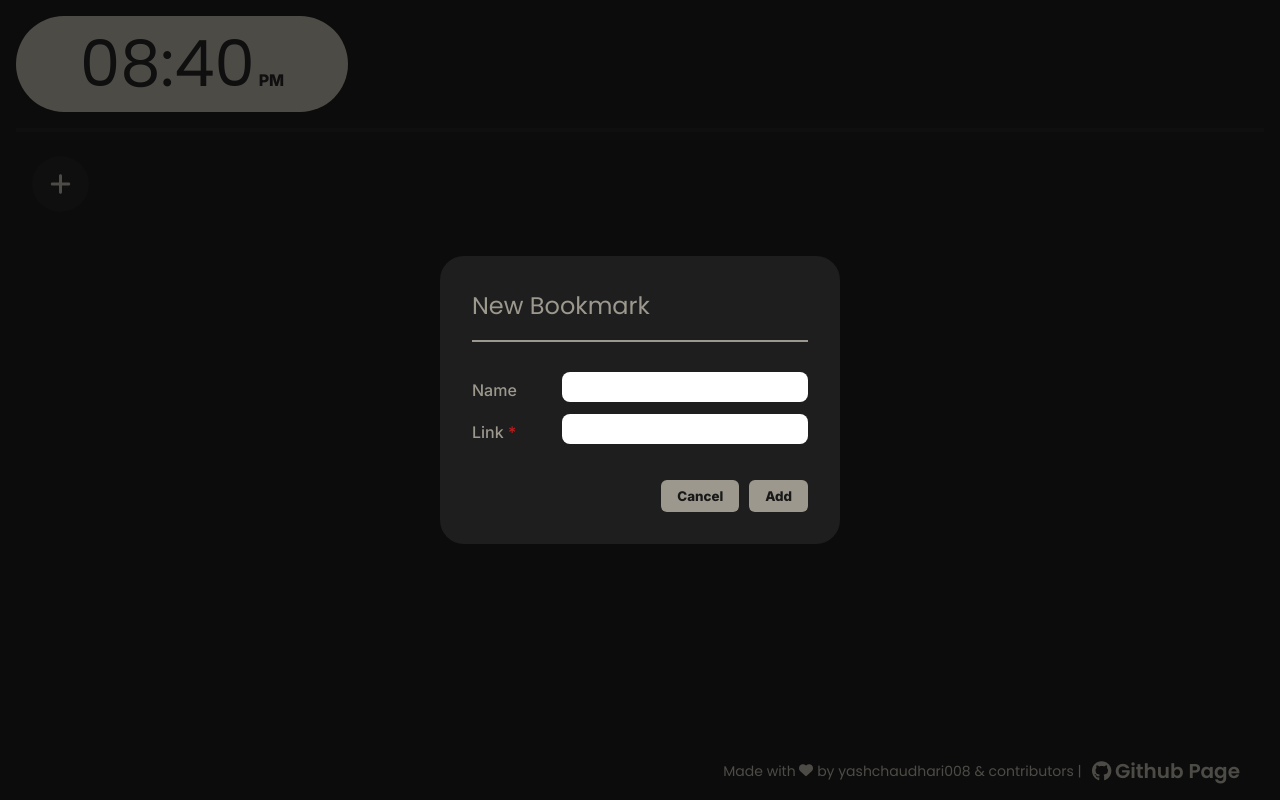
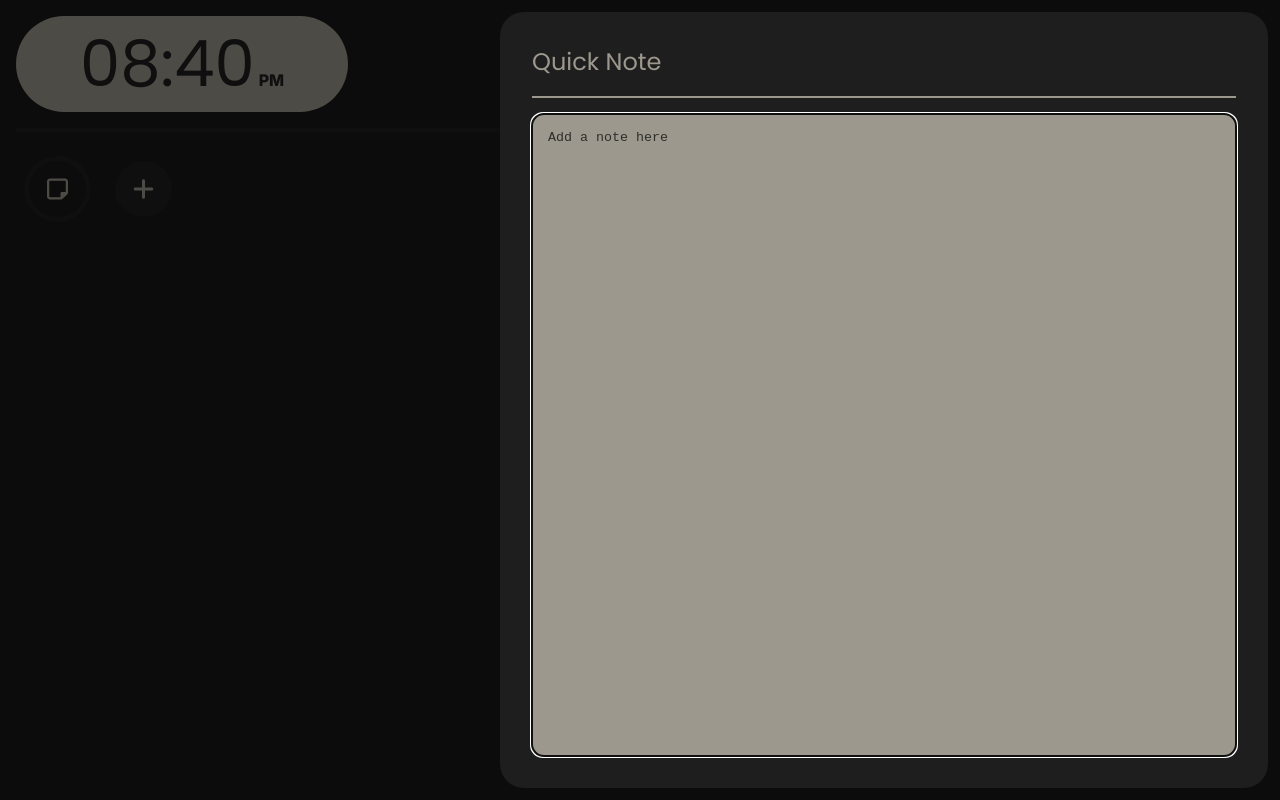
Before and after one commit to yashchaudhari008/minime, a React (Vite) app: page / in a window 1280 px wide. Both pictures are taken after a click on the button 60 px from the left and 184 px from the top of the page. Built offline with nearby package versions, Linux system fonts and the light colour scheme.

Commit message:
[FEATURE] Add quick notes widget (#67)
* added notepad icon

* added notepad

* added new right modal type

* close when click outside modal content

* saving notepad content

* onFocus caret move to end

* close modal when escape is pressed

```diff
--- a/src/components/AddEditWidgetModal/AddWidgetModal.tsx
+++ b/src/components/AddEditWidgetModal/AddWidgetModal.tsx
@@ -42,7 +42,7 @@ const AddEditWidgetModal = ({
 	const defaultName = isEditModal ? widgetToEditData?.name || "" : "";
 	const defaultLink = isEditModal ? widgetToEditData?.link || "" : "";
 	return (
-		<Modal showModal={show} headerText={`${isEditModal ? "Edit" : "New"} Bookmark`}>
+		<Modal showModal={show} onCloseClick={onClose} headerText={`${isEditModal ? "Edit" : "New"} Bookmark`}>
 			<form className={styles.modalContent} onSubmit={onFormSubmit}>
 				<div className={styles.formInputHolder}>
 					<InputField id="name" label="Name" defaultValue={defaultName} />
--- /dev/null
+++ b/src/components/NotepadWidgetModal/NotepadWidgetModal.tsx
@@ -0,0 +1,49 @@
+import { useEffect, useState } from "react";
+import { getNotepadContent, saveNotepadContent } from "../../utils/notepadUtils";
+import Modal from "../shared/Modal/Modal";
+import styles from "./notepadWidgetModal.module.scss";
+
+type NotepadWidgetModalProps = {
+	show: boolean;
+	onClose: () => void;
+};
+
+const NotepadWidgetModal = ({
+	show,
+	onClose,
+}: NotepadWidgetModalProps) => {
+	const [notepadContent, setNotepadContent] = useState("");
+
+	useEffect(() => {
+		const ls_NotepadContent = getNotepadContent();
+		if (ls_NotepadContent) {
+			setNotepadContent(notepadContent);
+		}
+	}, [])
+
+	useEffect(() => {
+		const autoSaveTimer = setTimeout(() => {
+			saveNotepadContent(notepadContent);
+		}, 500);
+
+		return () => clearTimeout(autoSaveTimer);
+	}, [notepadContent])
+
+	const onChangeHandler = (e: React.ChangeEvent<HTMLTextAreaElement>) => {
+		setNotepadContent(e.target.value);
+	}
+	const onFocusHandler = (e: React.FocusEvent<HTMLTextAreaElement>) => {
+		// https://gist.github.com/piyonishi/409ecbd07f7b86b7da205ad61210a275
+		const tempContent = e.target.value;
+		e.target.value = "";
+		e.target.value = tempContent;
+	}
+
+	return (
+		<Modal showModal={show} onCloseClick={onClose} headerText="Quick Note" rightSideModal>
+			<textarea id="notes" autoFocus onFocus={onFocusHandler} value={notepadContent} onChange={onChangeHandler} className={styles.notes} placeholder="Add a note here" />
+		</Modal>
+	);
+};
+
+export default NotepadWidgetModal;
--- /dev/null
+++ b/src/components/NotepadWidgetModal/notepadWidgetModal.module.scss
@@ -0,0 +1,13 @@
+@import "/src/styles/variables.scss";
+
+.notes {
+	resize: none;
+	height: 100%;
+	padding: 16px;
+	background-color: $modalTextColor;
+	border-radius: $widgetBorderRadiusOnHover;
+	border: none;
+	&::placeholder {
+		color: rgba(#000, 0.7);
+	}
+}
--- a/src/components/WidgetHolder/WidgetHolder.tsx
+++ b/src/components/WidgetHolder/WidgetHolder.tsx
@@ -14,12 +14,15 @@ import AddNewWidgetBtn from "../widgets/AddNewWidgetBtn/AddNewWidgetBtn";
 import BookmarkWidget from "../widgets/BookmarkWidget/BookmarkWidget";
 import AddEditWidgetModal from "../AddEditWidgetModal/AddWidgetModal";
 import DraggableWidget from "./DraggableWidget";
+import NotepadWidget from "../widgets/NotepadWidget/NotepadWidget";
+import NotepadWidgetModal from "../NotepadWidgetModal/NotepadWidgetModal";
 import styles from "./widgetHolder.module.scss";
 
 const EDIT_WIDGET_EMPTY_STATE = -1;
 
 const WidgetHolder = () => {
 	const [showAddNewWidgetModal, setShowAddNewWidgetModal] = useState(false);
+	const [showNotepadWidgetModal, setShowNotepadWidgetModal] = useState(false);
 	const [widgetsData, setWidgetsData] = useState(getWidgets());
 	const [editWidgetIndex, setEditWidgetIndex] = useState(EDIT_WIDGET_EMPTY_STATE);
 
@@ -49,6 +52,14 @@ const WidgetHolder = () => {
 				return null;
 		}
 	};
+
+	const openNotepadWidgetModal = () => {
+		setShowNotepadWidgetModal(true);
+	}
+
+	const closeNotepadWidgetModal = () => {
+		setShowNotepadWidgetModal(false);
+	}
 
 	const openAddNewWidgetModal = () => {
 		setShowAddNewWidgetModal(true);
@@ -82,6 +93,7 @@ const WidgetHolder = () => {
 	return (
 		<div className={styles.widgetHolderWrapper}>
 			<div className={styles.widgetHolder}>
+				<NotepadWidget onClick={openNotepadWidgetModal} />
 				<DndProvider backend={HTML5Backend}>
 					{widgetsData.map((widgetData, index) => {
 						const widgetClass = classNames(styles.widget, {
@@ -109,6 +121,10 @@ const WidgetHolder = () => {
 				addEditHandler={addEditHandler.bind(this, editWidgetIndex)}
 				widgetToEditData={widgetsData.find((_, index) => editWidgetIndex === index)}
 			/>
+			<NotepadWidgetModal
+				show={showNotepadWidgetModal}
+				onClose={closeNotepadWidgetModal}
+			/>
 		</div>
 	);
 };
--- a/src/components/shared/Modal/Modal.tsx
+++ b/src/components/shared/Modal/Modal.tsx
@@ -1,20 +1,37 @@
 import React from "react";
 import styles from "./modal.module.scss";
+import classNames from "classnames";
 
 type ModalProps = {
 	showModal: boolean;
+	onCloseClick?: () => void;
 	headerText?: string;
+	rightSideModal?: boolean;
 };
 
 const Modal = ({
 	children: modalContent,
 	showModal,
 	headerText,
+	rightSideModal = false,
+	onCloseClick
 }: React.PropsWithChildren<ModalProps>) => {
+	const overlayClass = classNames(styles.overlay, {
+		[styles.rightSideModal]: rightSideModal,
+	});
+
+	const onKeyDownHandler = (e: React.KeyboardEvent<HTMLDivElement>) => {
+		if (e.key === "Escape" && onCloseClick) {
+			onCloseClick();
+		}
+	}
+
 	return (
 		showModal && (
-			<div className={styles.overlay}>
-				<div className={styles.modal}>
+			<div className={overlayClass} onClick={onCloseClick} onKeyDown={onKeyDownHandler}>
+				<div className={styles.modal} onClick={(e) => {
+					e.stopPropagation();
+				}}>
 					{headerText && <div className={styles.header}>{headerText}</div>}
 					{modalContent}
 				</div>
--- a/src/components/shared/Modal/modal.module.scss
+++ b/src/components/shared/Modal/modal.module.scss
@@ -32,3 +32,14 @@
 		}
 	}
 }
+.rightSideModal {
+	display: flex;
+	flex-direction: column;
+	align-items: end;
+	padding: 12px;
+	.modal {
+		flex: 1;
+		width: 60vw;
+		min-width: 400px;
+	}
+}
--- /dev/null
+++ b/src/components/widgets/NotepadWidget/NotepadWidget.tsx
@@ -0,0 +1,15 @@
+import { FontAwesomeIcon } from '@fortawesome/react-fontawesome';
+import styles from './notepadWidget.module.scss';
+import { faNoteSticky } from '@fortawesome/free-regular-svg-icons';
+
+const NotepadWidget = ({
+    onClick: onClickHandler,
+}: React.HTMLProps<HTMLButtonElement>) => {
+    return (
+        <button role="button" className={styles.notepadWidget} title='Notes' onClick={onClickHandler} >
+            <FontAwesomeIcon icon={faNoteSticky} className={styles.icon} />
+        </button>
+    )
+}
+
+export default NotepadWidget
--- /dev/null
+++ b/src/components/widgets/NotepadWidget/notepadWidget.module.scss
@@ -0,0 +1,22 @@
+@import "/src/styles/variables.scss";
+@import "/src/styles/mixins.scss";
+
+.notepadWidget {
+	padding: 16px 18px;
+	display: flex;
+	align-items: center;
+	justify-content: center;
+
+	border-radius: 50%;
+	border: 5px solid $addNewWidgetButtonColor;
+
+	&:hover {
+		border-radius: $widgetBorderRadiusOnHover;
+	}
+
+	cursor: pointer;
+	.icon {
+		color: $addNewWidgetButtonIconColor;
+		font-size: 24px;
+	}
+}
--- /dev/null
+++ b/src/utils/notepadUtils.ts
@@ -0,0 +1,24 @@
+const ls_notepad_key = "minime/notepadContent";
+
+export const getNotepadContent = () => {
+	const localStorageNotepadContent = localStorage.getItem(ls_notepad_key);
+
+	try {
+		if (!localStorageNotepadContent) {
+			console.log("No Notepad Content Found!");
+			return "";
+		}
+		return localStorageNotepadContent;
+	} catch (e) {
+		console.error("Invalid Data:", e);
+		return "";
+	}
+};
+
+export const saveNotepadContent = (newContent: string) => {
+	try {
+		localStorage.setItem(ls_notepad_key, newContent);
+	} catch (e) {
+		console.error("Failed to save new content", e);
+	}
+};
```
